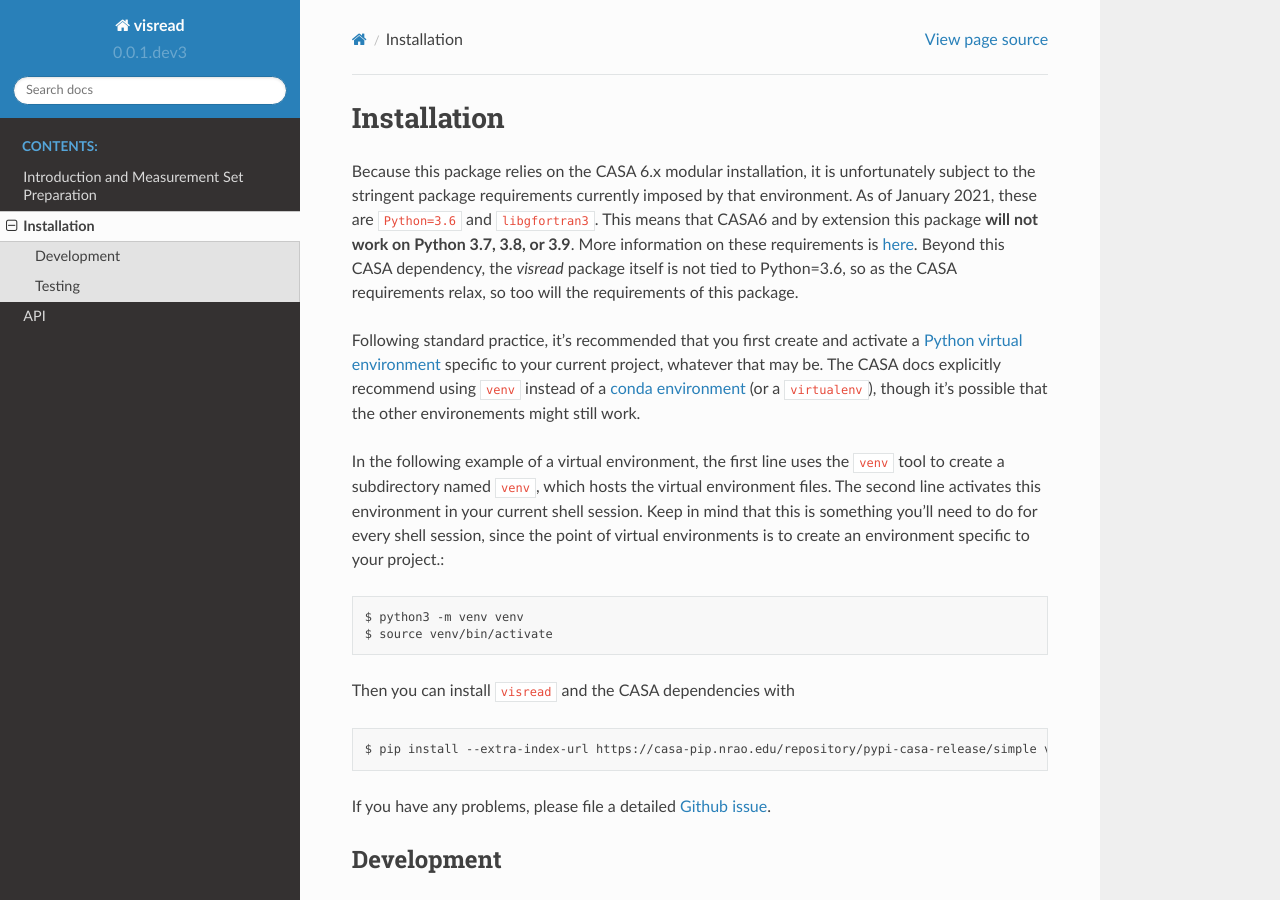
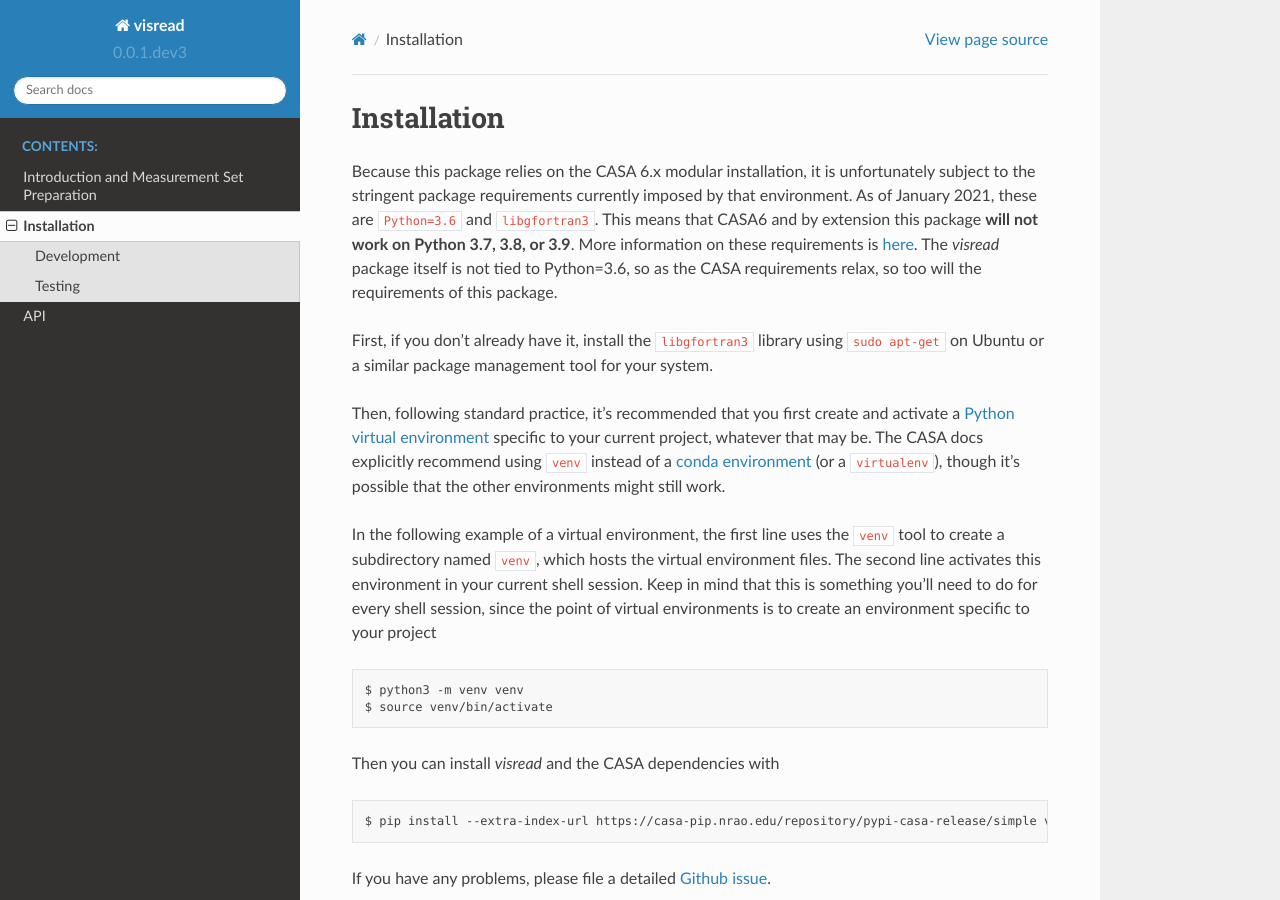
Before and after one commit to MPoL-dev/visread, a Sphinx documentation site: the page built from docs/installation.rst, in a window 1280 px wide and 900 px high. Built offline with Sphinx 7.4.7 and the Read the Docs theme 2.0.0, drawn with Linux system fonts in a browser that asks for light colours.

Commit message:
added snippets to docs.

```diff
--- a/docs/installation.rst
+++ b/docs/installation.rst
@@ -1,16 +1,18 @@
 Installation
 ============
 
-Because this package relies on the CASA 6.x modular installation, it is unfortunately subject to the stringent package requirements currently imposed by that environment. As of January 2021, these are ``Python=3.6`` and ``libgfortran3``. This means that CASA6 and by extension this package **will not work on Python 3.7, 3.8, or 3.9**. More information on these requirements is `here <https://casa.nrao.edu/casadocs-devel/stable/usingcasa/obtaining-and-installing>`_. Beyond this CASA dependency, the `visread` package itself is not tied to Python=3.6, so as the CASA requirements relax, so too will the requirements of this package.
+Because this package relies on the CASA 6.x modular installation, it is unfortunately subject to the stringent package requirements currently imposed by that environment. As of January 2021, these are ``Python=3.6`` and ``libgfortran3``. This means that CASA6 and by extension this package **will not work on Python 3.7, 3.8, or 3.9**. More information on these requirements is `here <https://casa.nrao.edu/casadocs-devel/stable/usingcasa/obtaining-and-installing>`_. The `visread` package itself is not tied to Python=3.6, so as the CASA requirements relax, so too will the requirements of this package.
 
-Following standard practice, it's recommended that you first create and activate a `Python virtual environment <https://docs.python.org/3/tutorial/venv.html>`_ specific to your current project, whatever that may be. The CASA docs explicitly recommend using ``venv`` instead of a `conda environment <https://docs.conda.io/projects/conda/en/4.6.1/user-guide/tasks/manage-environments.html>`_ (or a ``virtualenv``), though it's possible that the other environements might still work.
+First, if you don't already have it, install the ``libgfortran3`` library using ``sudo apt-get`` on Ubuntu or a similar package management tool for your system.
 
-In the following example of a virtual environment, the first line uses the ``venv`` tool to create a subdirectory named ``venv``, which hosts the virtual environment files. The second line activates this environment in your current shell session. Keep in mind that this is something you'll need to do for every shell session, since the point of virtual environments is to create an environment specific to your project.::
+Then, following standard practice, it's recommended that you first create and activate a `Python virtual environment <https://docs.python.org/3/tutorial/venv.html>`_ specific to your current project, whatever that may be. The CASA docs explicitly recommend using ``venv`` instead of a `conda environment <https://docs.conda.io/projects/conda/en/4.6.1/user-guide/tasks/manage-environments.html>`_ (or a ``virtualenv``), though it's possible that the other environments might still work.
+
+In the following example of a virtual environment, the first line uses the ``venv`` tool to create a subdirectory named ``venv``, which hosts the virtual environment files. The second line activates this environment in your current shell session. Keep in mind that this is something you'll need to do for every shell session, since the point of virtual environments is to create an environment specific to your project ::
 
     $ python3 -m venv venv
     $ source venv/bin/activate
 
-Then you can install ``visread`` and the CASA dependencies with ::
+Then you can install *visread* and the CASA dependencies with ::
 
     $ pip install --extra-index-url https://casa-pip.nrao.edu/repository/pypi-casa-release/simple visread
 
```
Also changed, not shown: docs/introduction.rst (+4 -3 lines), 1 other file.
